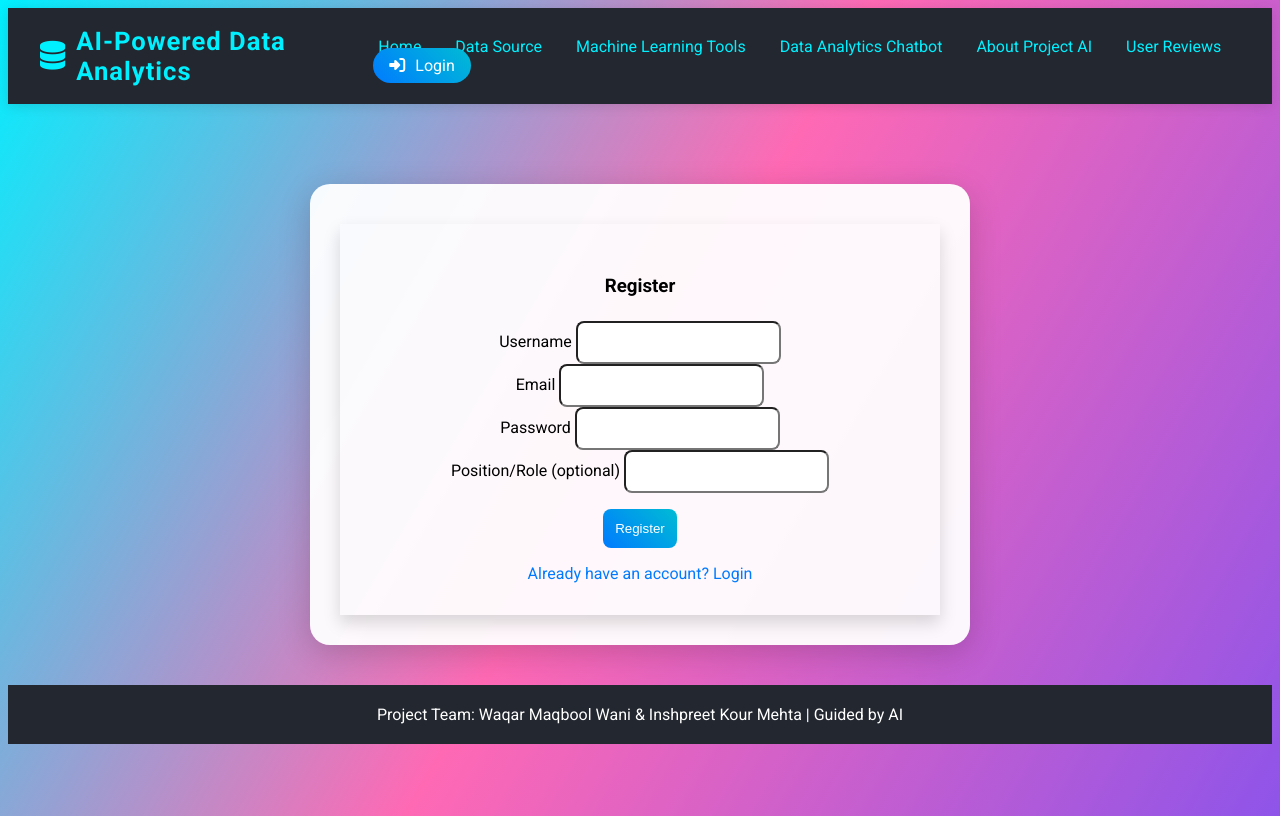
After one commit to Waqar-Wani/Automatic-Data-Analytics-with-NLP, a Flask app: page /register in a window 1280 px wide. The commit adds this page. Run offline with Flask 3, Linux system fonts and the light colour scheme.

Commit message:
Add initial implementation for Login Functionality

```diff
--- /dev/null
+++ b/backend/__init__.py
@@ -0,0 +1 @@
+# This file makes the backend directory a Python package
--- /dev/null
+++ b/backend/auth_routes.py
@@ -0,0 +1,75 @@
+from flask import Blueprint, render_template, request, jsonify, redirect, url_for
+from werkzeug.security import generate_password_hash, check_password_hash
+from backend.models import db, User
+from datetime import datetime
+
+auth_bp = Blueprint('auth', __name__)
+
+@auth_bp.route('/login', methods=['GET'])
+def login_page():
+    return render_template('login.html')
+
+@auth_bp.route('/register', methods=['GET'])
+def register_page():
+    return render_template('register.html')
+
+@auth_bp.route('/php_auth/login.php', methods=['POST'])
+def login():
+    username = request.form.get('username')
+    password = request.form.get('password')
+
+    if not username or not password:
+        return jsonify({'success': False, 'errors': ['Please provide both username and password']})
+
+    user = User.query.filter_by(username=username).first()
+
+    if user and check_password_hash(user.password_hash, password):
+        # Update last login time
+        user.last_login = datetime.utcnow()
+        db.session.commit()
+        return jsonify({'success': True})
+
+    return jsonify({'success': False, 'errors': ['Invalid username or password']})
+
+@auth_bp.route('/php_auth/register.php', methods=['POST'])
+def register():
+    username = request.form.get('username')
+    password = request.form.get('password')
+    email = request.form.get('email')
+    position = request.form.get('position', 'User')
+
+    errors = []
+
+    # Validation
+    if not username or len(username) < 3:
+        errors.append('Username must be at least 3 characters')
+    if not password or len(password) < 8:
+        errors.append('Password must be at least 8 characters')
+    if not email or '@' not in email:
+        errors.append('Please provide a valid email address')
+
+    if errors:
+        return jsonify({'success': False, 'errors': errors})
+
+    # Check if username or email already exists
+    if User.query.filter_by(username=username).first():
+        return jsonify({'success': False, 'errors': ['Username already exists']})
+    if User.query.filter_by(email=email).first():
+        return jsonify({'success': False, 'errors': ['Email already registered']})
+
+    # Create new user
+    new_user = User(
+        username=username,
+        password_hash=generate_password_hash(password),
+        email=email,
+        position=position,
+        role='user'
+    )
+
+    try:
+        db.session.add(new_user)
+        db.session.commit()
+        return jsonify({'success': True})
+    except Exception as e:
+        db.session.rollback()
+        return jsonify({'success': False, 'errors': ['Registration failed. Please try again.']})
--- a/backend/reviews.py
+++ b/backend/reviews.py
@@ -1,5 +1,5 @@
-from flask import Blueprint, request, jsonify
-from .models import db, UserReview
+from flask import Blueprint, request, jsonify, render_template
+from backend.models import db, UserReview
 import re
 
 def word_count(text):
--- a/backend/static/css/common.css
+++ b/backend/static/css/common.css
@@ -178,3 +178,23 @@ footer {
     .option-cards { flex-direction: column; align-items: center; }
     .container { margin: 30px 8px 0 8px; }
 }
+
+/* Login link styles */
+.login-link {
+    background: linear-gradient(45deg, #007bff, #00bcd4);
+    color: white !important;
+    padding: 8px 16px !important;
+    border-radius: 20px;
+    transition: all 0.3s ease;
+    margin-left: 10px;
+}
+
+.login-link:hover {
+    transform: translateY(-2px);
+    box-shadow: 0 4px 12px rgba(0, 123, 255, 0.2);
+    color: white !important;
+}
+
+.login-link i {
+    margin-right: 6px;
+}
--- /dev/null
+++ b/backend/static/css/login.css
@@ -0,0 +1,56 @@
+.login-container {
+    margin-top: 5rem;
+}
+
+.login-card {
+    box-shadow: 0 0.5rem 1rem rgba(0, 0, 0, 0.15);
+    padding: 2rem;
+}
+
+.login-title {
+    margin-bottom: 1.5rem;
+    text-align: center;
+}
+
+.login-form .form-label {
+    font-weight: 500;
+}
+
+.login-form .form-control {
+    padding: 0.75rem;
+    border-radius: 0.5rem;
+}
+
+.login-form .btn-gradient {
+    background: linear-gradient(45deg, #007bff, #00bcd4);
+    color: white;
+    border: none;
+    padding: 0.75rem;
+    border-radius: 0.5rem;
+    transition: all 0.3s ease;
+}
+
+.login-form .btn-gradient:hover {
+    transform: translateY(-2px);
+    box-shadow: 0 0.5rem 1rem rgba(0, 0, 0, 0.15);
+}
+
+.login-error {
+    color: #dc3545;
+    margin-bottom: 1rem;
+    font-size: 0.875rem;
+}
+
+.login-register-link {
+    margin-top: 1rem;
+    text-align: center;
+}
+
+.login-register-link a {
+    color: #007bff;
+    text-decoration: none;
+}
+
+.login-register-link a:hover {
+    text-decoration: underline;
+}
--- a/backend/templates/base.html
+++ b/backend/templates/base.html
@@ -19,11 +19,13 @@
             <a href="/chatbot_test">Data Analytics Chatbot</a>
             <a href="/about-project">About Project AI</a>
             <a href="/user-reviews">User Reviews</a>
+            <a href="/login" class="login-link"><i class="fas fa-sign-in-alt"></i> Login</a>
         </nav>
     </header>
     {% block content %}{% endblock %}
     <footer>
         Project Team: Waqar Maqbool Wani & Inshpreet Kour Mehta | Guided by AI
     </footer>
+    {% block scripts %}{% endblock %}
 </body>
 </html>
--- /dev/null
+++ b/backend/templates/register.html
@@ -0,0 +1,87 @@
+{% extends "base.html" %}
+
+{% block head %}
+<link rel="stylesheet" href="{{ url_for('static', filename='css/login.css') }}">
+{% endblock %}
+
+{% block content %}
+<div class="container login-container">
+    <div class="row justify-content-center">
+        <div class="col-md-5">
+            <div class="card login-card">
+                <h3 class="login-title">Register</h3>
+                <form id="register-form" class="login-form" novalidate>
+                    <div class="mb-3">
+                        <label for="register-username" class="form-label">Username</label>
+                        <input type="text" class="form-control" id="register-username" name="username" required minlength="3">
+                    </div>
+                    <div class="mb-3">
+                        <label for="register-email" class="form-label">Email</label>
+                        <input type="email" class="form-control" id="register-email" name="email" required>
+                    </div>
+                    <div class="mb-3">
+                        <label for="register-password" class="form-label">Password</label>
+                        <input type="password" class="form-control" id="register-password" name="password" required minlength="8">
+                    </div>
+                    <div class="mb-3">
+                        <label for="register-position" class="form-label">Position/Role (optional)</label>
+                        <input type="text" class="form-control" id="register-position" name="position" maxlength="50">
+                    </div>
+                    <div id="register-error" class="login-error"></div>
+                    <button type="submit" class="btn btn-gradient w-100">Register</button>
+                </form>
+                <div class="login-register-link">
+                    <a href="/login">Already have an account? Login</a>
+                </div>
+            </div>
+        </div>
+    </div>
+</div>
+{% endblock %}
+
+{% block scripts %}
+<script>
+document.getElementById('register-form').addEventListener('submit', function(e) {
+    e.preventDefault();
+    const username = document.getElementById('register-username').value.trim();
+    const email = document.getElementById('register-email').value.trim();
+    const password = document.getElementById('register-password').value;
+    const position = document.getElementById('register-position').value.trim();
+    const errorDiv = document.getElementById('register-error');
+
+    errorDiv.textContent = '';
+
+    // Client-side validation
+    if (!username || username.length < 3) {
+        errorDiv.textContent = 'Username must be at least 3 characters.';
+        return;
+    }
+    if (!email || !email.includes('@')) {
+        errorDiv.textContent = 'Please enter a valid email address.';
+        return;
+    }
+    if (!password || password.length < 8) {
+        errorDiv.textContent = 'Password must be at least 8 characters.';
+        return;
+    }
+
+    // Send registration request
+    fetch('/php_auth/register.php', {
+        method: 'POST',
+        headers: {'Content-Type': 'application/x-www-form-urlencoded'},
+        body: `username=${encodeURIComponent(username)}&email=${encodeURIComponent(email)}&password=${encodeURIComponent(password)}&position=${encodeURIComponent(position)}`
+    })
+    .then(res => res.json())
+    .then(data => {
+        if (data.success) {
+            window.location.href = '/login';
+        } else {
+            errorDiv.textContent = (data.errors || ['Registration failed']).join(' ');
+        }
+    })
+    .catch(() => {
+        errorDiv.textContent = 'Registration failed. Please try again.';
+    });
+});
+</script>
+{% endblock %}
--- a/main.py
+++ b/main.py
@@ -3,9 +3,11 @@ import os
 sys.path.append(os.path.abspath(os.path.dirname(__file__)))
 
 import pandas as pd
-from flask import Flask, render_template, request, jsonify, send_from_directory
+from flask import Flask, render_template, request, jsonify, send_from_directory, session, redirect, url_for, g
 from dotenv import load_dotenv
 from flask_cors import CORS, cross_origin
+import requests
+from functools import wraps
 
 from backend.data_preprocessing.file_processing import read_file
 from backend.data_preprocessing.data_cleaning import handle_missing_values, normalize_column_names
@@ -15,18 +17,58 @@ from backend.data_visualization.chart_generation import generate_chart
 from backend.nlp_routes import nlp_bp
 from backend.data_preprocessing.filter_handler import apply_filters, safe_query, get_global_filters, clear_all_filters, update_filtered_cache
 from backend.data_preprocessing.filtered_cache import get_filtered_cache, set_filtered_cache, clear_filtered_cache
-from backend.models import db, UserReview
+from backend.models import db, UserReview, User
 from backend.reviews import reviews_bp
+from backend.auth_routes import auth_bp
 
 # Initialize Flask app
 app = Flask(__name__, static_folder=os.path.join('backend', 'static'), template_folder=os.path.join('backend', 'templates'))
 app.config['SQLALCHEMY_DATABASE_URI'] = 'sqlite:///reviews.db'
 db.init_app(app)
 
+# Register blueprints
+app.register_blueprint(nlp_bp)
+app.register_blueprint(reviews_bp)
+app.register_blueprint(auth_bp)
+
 # Enable CORS for all routes
 CORS(app)
 
 load_dotenv()
+
+PHP_SESSION_CHECK_URL = 'http://localhost/php_auth/session_check.php'  # Adjust if needed
+
+def get_php_user():
+    # Try to get session cookie from Flask request
+    cookies = request.cookies
+    try:
+        resp = requests.get(PHP_SESSION_CHECK_URL, cookies=cookies, timeout=2)
+        data = resp.json()
+        if data.get('logged_in'):
+            return data
+    except Exception as e:
+        print('PHP session check failed:', e)
+    return None
+
+def login_required(f):
+    @wraps(f)
+    def decorated_function(*args, **kwargs):
+        user = get_php_user()
+        if not user:
+            return redirect(url_for('index'))
+        g.user = user
+        return f(*args, **kwargs)
+    return decorated_function
+
+def admin_required(f):
+    @wraps(f)
+    def decorated_function(*args, **kwargs):
+        user = get_php_user()
+        if not user or user.get('role') != 'admin':
+            return redirect(url_for('index'))
+        g.user = user
+        return f(*args, **kwargs)
+    return decorated_function
 
 @app.route('/')
 def index():
@@ -81,6 +123,7 @@ def upload():
         return f"Error reading file: {error_msg}"
 
 @app.route('/dashboard', methods=['POST'])
+@login_required
 def dashboard():
     try:
         x_column = request.form.get('x_column')
@@ -229,8 +272,11 @@ def apply_filter_file():
 def user_reviews():
     return render_template('user_reviews.html')
 
-app.register_blueprint(nlp_bp)
-app.register_blueprint(reviews_bp)
+@app.route('/admin-panel')
+@admin_required
+def admin_panel():
+    # ... admin-only code ...
+    pass
 
 if __name__ == '__main__':
     with app.app_context():
```
Also changed, not shown: backend/app.py (added, +30 -0 lines), backend/models.py (+10 -0 lines), backend/static/js/login.js (added, +47 -0 lines), backend/templates/login.html (added, +36 -0 lines), auth.db (added), 5 other files.
